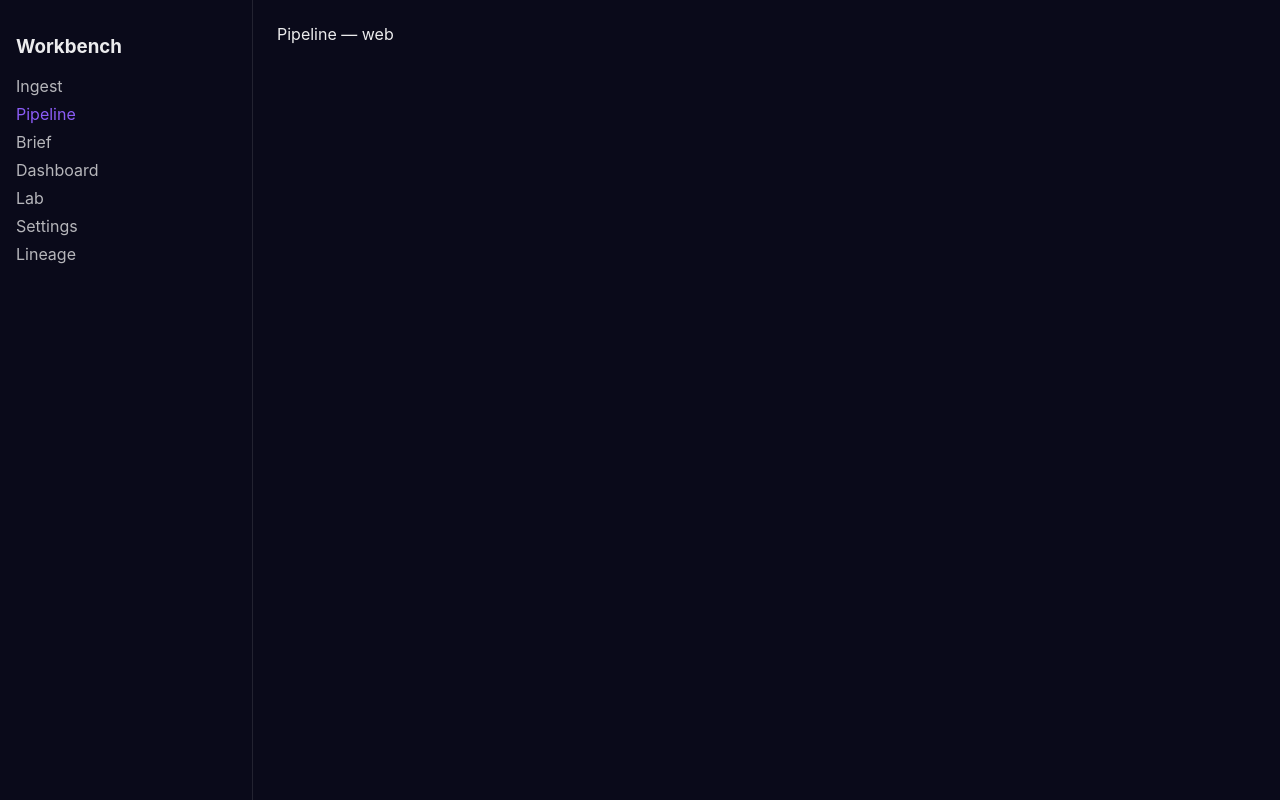
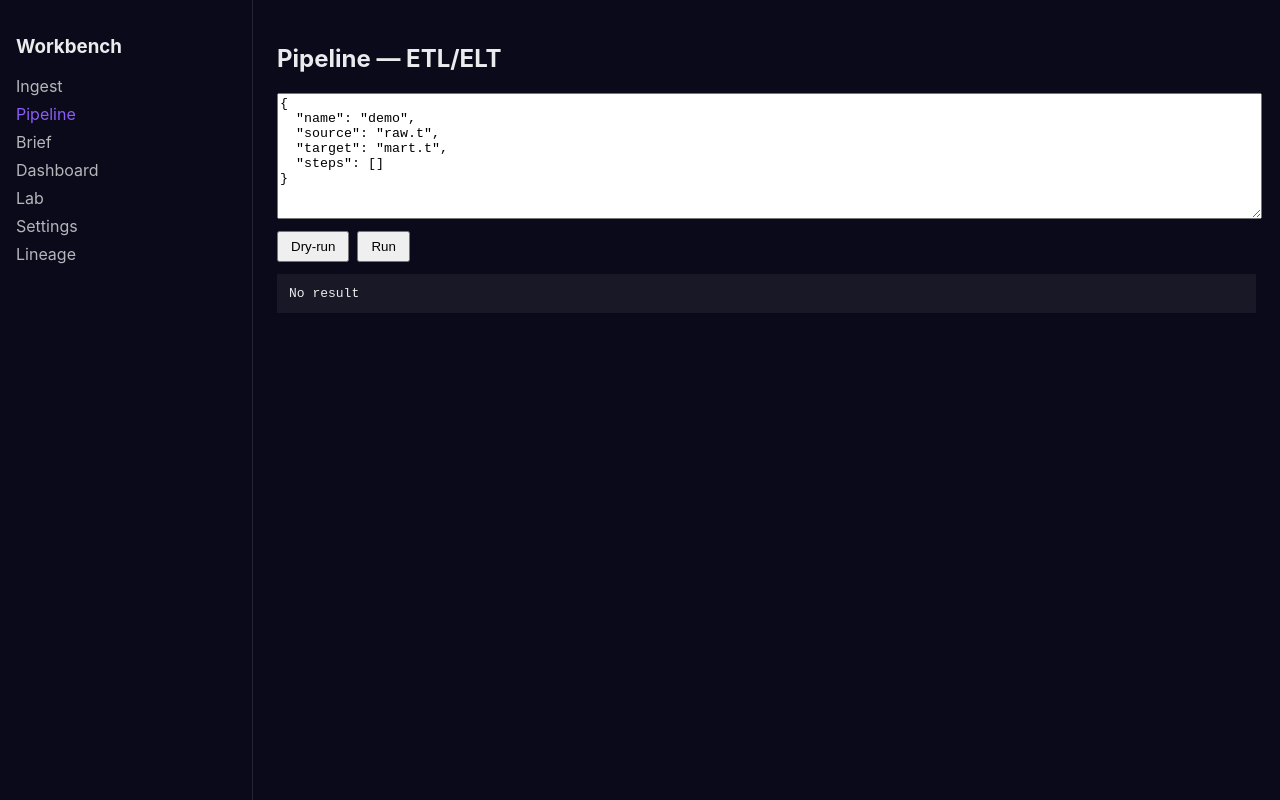
Before and after one commit to ndai30122006-creator/Data-Analytic-, a React (Vite) app in the folder frontend/web/: page /pipeline in a window 1280 px wide. Built offline with nearby package versions, Linux system fonts and the light colour scheme.

Commit message:
feat(frontend): GĐ3 Commit 10-13 -- web pages Brief/Dashboard/Pipeline/Lab/Lineage
- Brief: datasetId -> brief.create, Lineage read-only, Dashboard generate via dashboards.generate, Pipeline NL spec YAML dry-run/run, Lab analysis.run
- App.tsx 7 routes wired to real pages

```diff
--- a/frontend/web/src/App.tsx
+++ b/frontend/web/src/App.tsx
@@ -3,6 +3,11 @@ import DesktopShell from "./layout/DesktopShell";
 import Login from "./pages/Login";
 import Settings from "./pages/Settings";
 import Ingest from "./pages/Ingest";
+import Pipeline from "./pages/Pipeline";
+import Brief from "./pages/Brief";
+import Dashboard from "./pages/Dashboard";
+import Lab from "./pages/Lab";
+import Lineage from "./pages/Lineage";
 
 export default function App() {
   return (
@@ -12,12 +17,12 @@ export default function App() {
         <Route element={<DesktopShell />}>
           <Route path="/" element={<Navigate to="/ingest" replace />} />
           <Route path="/ingest" element={<Ingest />} />
-          <Route path="/pipeline" element={<div>Pipeline — web</div>} />
-          <Route path="/brief" element={<div>Brief — web</div>} />
-          <Route path="/dashboard" element={<div>Dashboard — web</div>} />
-          <Route path="/lab" element={<div>Lab — web</div>} />
+          <Route path="/pipeline" element={<Pipeline />} />
+          <Route path="/brief" element={<Brief />} />
+          <Route path="/dashboard" element={<Dashboard />} />
+          <Route path="/lab" element={<Lab />} />
           <Route path="/settings" element={<Settings />} />
-          <Route path="/lineage" element={<div>Lineage — web</div>} />
+          <Route path="/lineage" element={<Lineage />} />
         </Route>
         <Route path="*" element={<div>Not Found</div>} />
       </Routes>
--- /dev/null
+++ b/frontend/web/src/pages/Brief.tsx
@@ -0,0 +1,21 @@
+import { useState } from "react";
+import { brief } from "@app/shared/src/api/brief";
+
+export default function Brief() {
+  const [datasetId, setDatasetId] = useState(1);
+  const [content, setContent] = useState("");
+  const create = async () => {
+    const res = await brief.create(datasetId);
+    setContent(JSON.stringify(res, null, 2));
+  };
+  return (
+    <div>
+      <h2>Brief — AI Summary</h2>
+      <input type="number" value={datasetId} onChange={(e) => setDatasetId(Number(e.target.value))} style={{ padding: 6, marginRight: 8 }} />
+      <button onClick={create} style={{ padding: "6px 12px" }}>
+        Generate Brief
+      </button>
+      <pre style={{ marginTop: 12, background: "rgba(255,255,255,0.06)", padding: 12 }}>{content || "No brief yet"}</pre>
+    </div>
+  );
+}
--- /dev/null
+++ b/frontend/web/src/pages/Dashboard.tsx
@@ -0,0 +1,19 @@
+import { useState } from "react";
+import { dashboards } from "@app/shared/src/api/dashboards";
+
+export default function Dashboard() {
+  const [spec, setSpec] = useState("");
+  const generate = async () => {
+    const res = await dashboards.generate(1);
+    setSpec(JSON.stringify(res, null, 2));
+  };
+  return (
+    <div>
+      <h2>Dashboard — AI Generate</h2>
+      <button onClick={generate} style={{ padding: "6px 12px" }}>
+        Generate Dashboard
+      </button>
+      <pre style={{ marginTop: 12, background: "rgba(255,255,255,0.06)", padding: 12 }}>{spec || "No spec"}</pre>
+    </div>
+  );
+}
--- /dev/null
+++ b/frontend/web/src/pages/Lab.tsx
@@ -0,0 +1,25 @@
+import { useState } from "react";
+import { analysis } from "@app/shared/src/api/analysis";
+
+export default function Lab() {
+  const [type, setType] = useState("ttest_independent");
+  const [res, setRes] = useState("");
+  const run = async () => {
+    const r = await analysis.run({ dataset_name: "demo", analysis_type: type, params: {} });
+    setRes(JSON.stringify(r, null, 2));
+  };
+  return (
+    <div>
+      <h2>Lab — Statistics</h2>
+      <select value={type} onChange={(e) => setType(e.target.value)} style={{ padding: 6, marginRight: 8 }}>
+        <option value="ttest_independent">T-test</option>
+        <option value="anova">ANOVA</option>
+        <option value="bootstrap">Bootstrap</option>
+      </select>
+      <button onClick={run} style={{ padding: "6px 12px" }}>
+        Run
+      </button>
+      <pre style={{ marginTop: 12, background: "rgba(255,255,255,0.06)", padding: 12 }}>{res || "No result"}</pre>
+    </div>
+  );
+}
--- /dev/null
+++ b/frontend/web/src/pages/Lineage.tsx
@@ -0,0 +1,8 @@
+export default function Lineage() {
+  return (
+    <div>
+      <h2>Lineage — Dataset → Pipeline → Dashboard</h2>
+      <p>Read-only view — dataset → briefs/dashboards/pipelines</p>
+    </div>
+  );
+}
--- /dev/null
+++ b/frontend/web/src/pages/Pipeline.tsx
@@ -0,0 +1,31 @@
+import { useState } from "react";
+import { pipelines } from "@app/shared/src/api/pipelines";
+
+export default function Pipeline() {
+  const [spec, setSpec] = useState(JSON.stringify({ name: "demo", source: "raw.t", target: "mart.t", steps: [] }, null, 2));
+  const [res, setRes] = useState("");
+  const preview = async () => {
+    const r = await pipelines.preview(JSON.parse(spec));
+    setRes(JSON.stringify(r, null, 2));
+  };
+  const run = async () => {
+    const created = await pipelines.create(JSON.parse(spec));
+    const r = await pipelines.run((created as any).pipeline_id);
+    setRes(JSON.stringify(r, null, 2));
+  };
+  return (
+    <div>
+      <h2>Pipeline — ETL/ELT</h2>
+      <textarea value={spec} onChange={(e) => setSpec(e.target.value)} style={{ width: "100%", height: 120, fontFamily: "monospace" }} />
+      <div style={{ marginTop: 8, display: "flex", gap: 8 }}>
+        <button onClick={preview} style={{ padding: "6px 12px" }}>
+          Dry-run
+        </button>
+        <button onClick={run} style={{ padding: "6px 12px" }}>
+          Run
+        </button>
+      </div>
+      <pre style={{ marginTop: 12, background: "rgba(255,255,255,0.06)", padding: 12 }}>{res || "No result"}</pre>
+    </div>
+  );
+}
```
